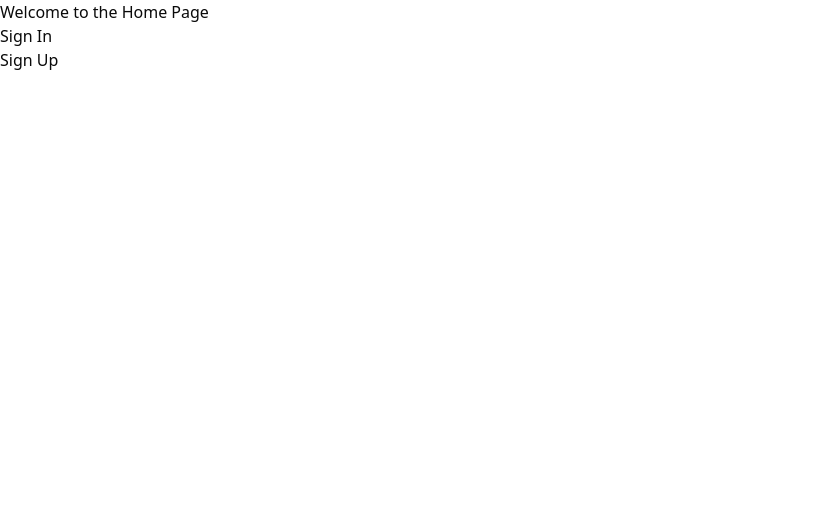
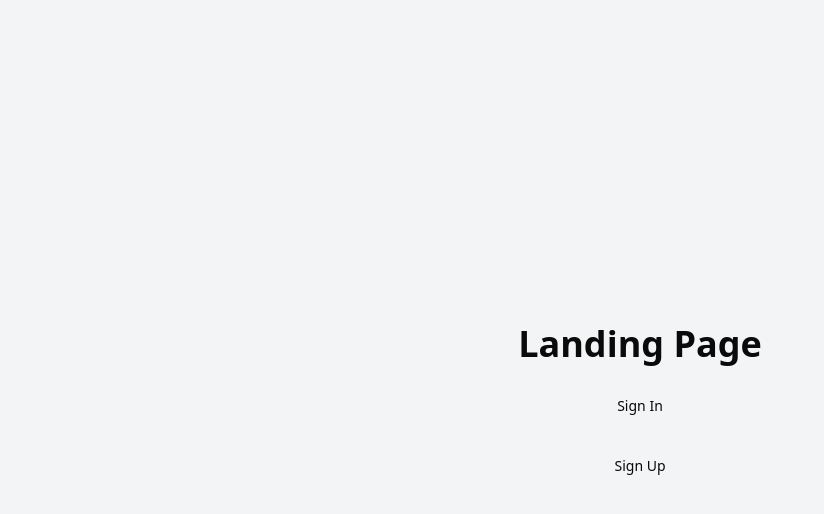
Before and after one commit to mea432/congressional-app-challenge-25, a Next.js app: page / in a window 1280 px wide. Shown: the top 514 px of the page, without its empty margins (0-824 px from the left). Built offline with nearby package versions, Linux system fonts and the light colour scheme.

Commit message:
improve landing page with links to sign-in and sign-up and styling

```diff
--- a/src/app/page.tsx
+++ b/src/app/page.tsx
@@ -3,11 +3,15 @@
 
 export default function Home() {
   return (
-    <div>
-      <h1>Welcome to the Home Page</h1>
-      <Link href="/sign-in">Sign In</Link>
+    <div className="flex flex-col items-center justify-center min-h-screen bg-gray-100">
+      <h1 className="text-4xl font-bold mb-4">Landing Page</h1>
+      <Link href="/sign-in" className="mt-4 inline-block text-sm underline-offset-4 hover:underline">
+        Sign In
+      </Link>
       <br />
-      <Link href="/sign-up">Sign Up</Link>
+      <Link href="/sign-up" className="mt-4 inline-block text-sm underline-offset-4 hover:underline">
+        Sign Up
+      </Link>
     </div>
   );
 }
```
